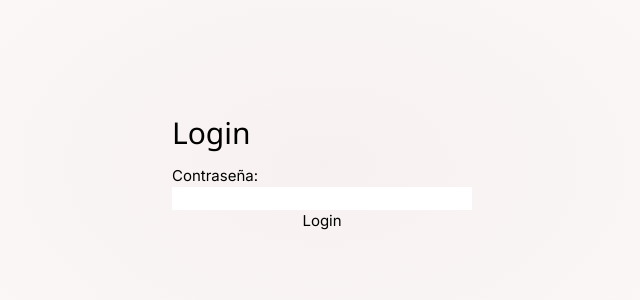
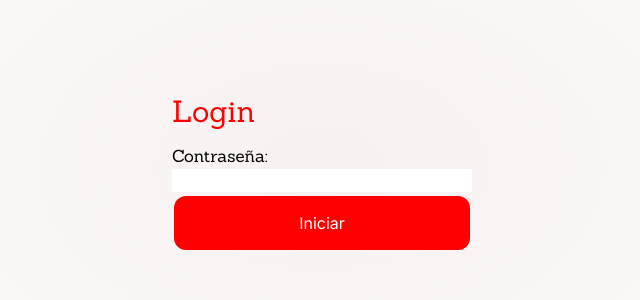
Before and after one commit to AndresMoMa/dispo, a Next.js app: page /loginas in a window 1280 px wide. Shown: the part 234-534 px from the top of the page, without its empty margins (318-958 px from the left). Built offline with nearby package versions, Linux system fonts and the light colour scheme.

Commit message:
login v2

```diff
--- a/src/app/globals.css
+++ b/src/app/globals.css
@@ -136,3 +136,20 @@ body {
     opacity: 1; /* Fade in */
     max-height: 500px; /* Adjust based on expected content height */
   }
+  .custom-button {
+    background-color: red; /* Green background */
+    border: none; /* Remove borders */
+    color: white; /* White text */
+    padding: 15px 32px; /* Some padding */
+    text-align: center; /* Centered text */
+    text-decoration: none; /* Remove underline */
+    display: inline-block; /* Make the button inline */
+    font-size: 16px; /* Increase font size */
+    margin: 4px 2px; /* Some margin */
+    cursor: pointer; /* Pointer/hand icon */
+    border-radius: 12px; /* Rounded corners */
+}
+
+.custom-button:hover {
+    background-color:red; /* Darker green on hover */
+}
--- a/src/app/loginas/page.tsx
+++ b/src/app/loginas/page.tsx
@@ -26,17 +26,18 @@ export default function Login() {
   return (
     <div style={{ display: 'flex', justifyContent: 'center', alignItems: 'center', height: '100vh' }}>
       <form onSubmit={handleSubmit} style={{ display: 'flex', flexDirection: 'column', width: '300px' }}>
-        <h2>Login</h2>
+        <h2 style={{ fontSize:30,   color: 'red',fontFamily:"Sanchez"}}>Login</h2>
 
-        <label htmlFor="password">Contraseña:</label>
+        <label style={{ fontSize:17,   color: 'black',fontFamily:"Sanchez"}} htmlFor="password">Contraseña:</label>
         <input
           type="password"
           id="password"
           value={password}
           onChange={(e) => setPassword(e.target.value)}
           required
+
         />
-        <button type="submit">Login</button>
+        <button className="custom-button">Iniciar</button>
       </form>
     </div>
   );
```
